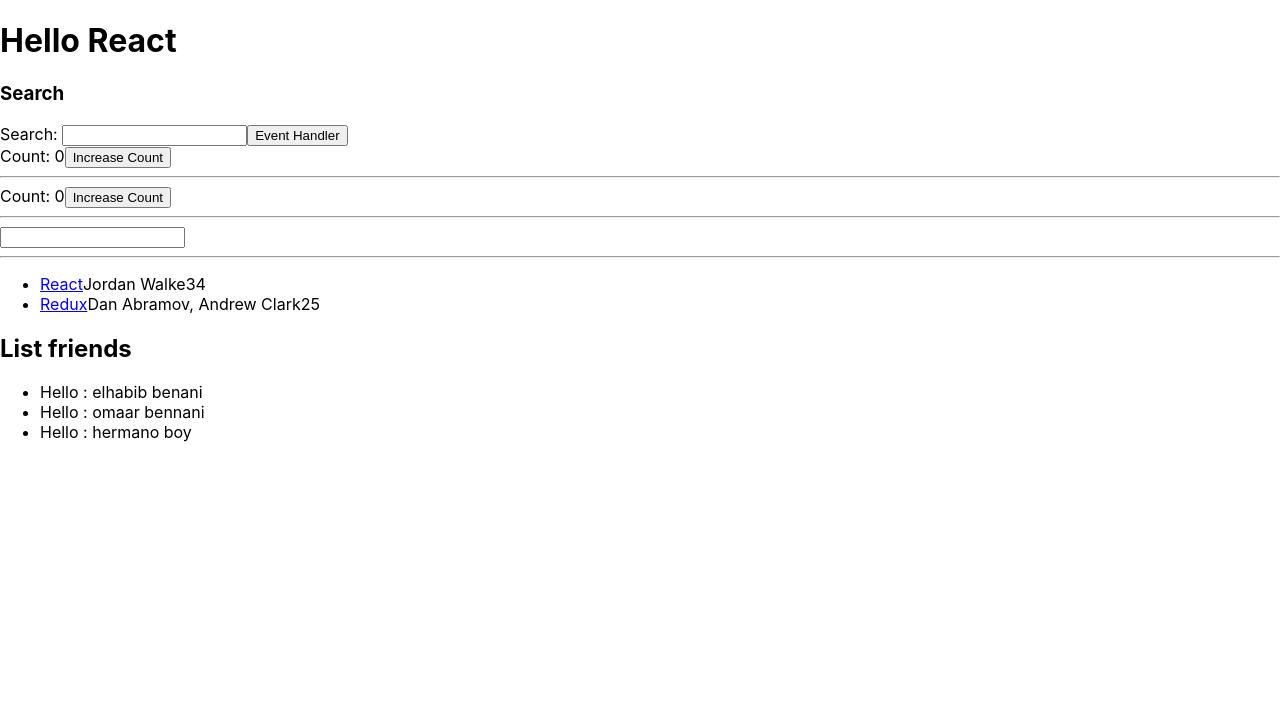
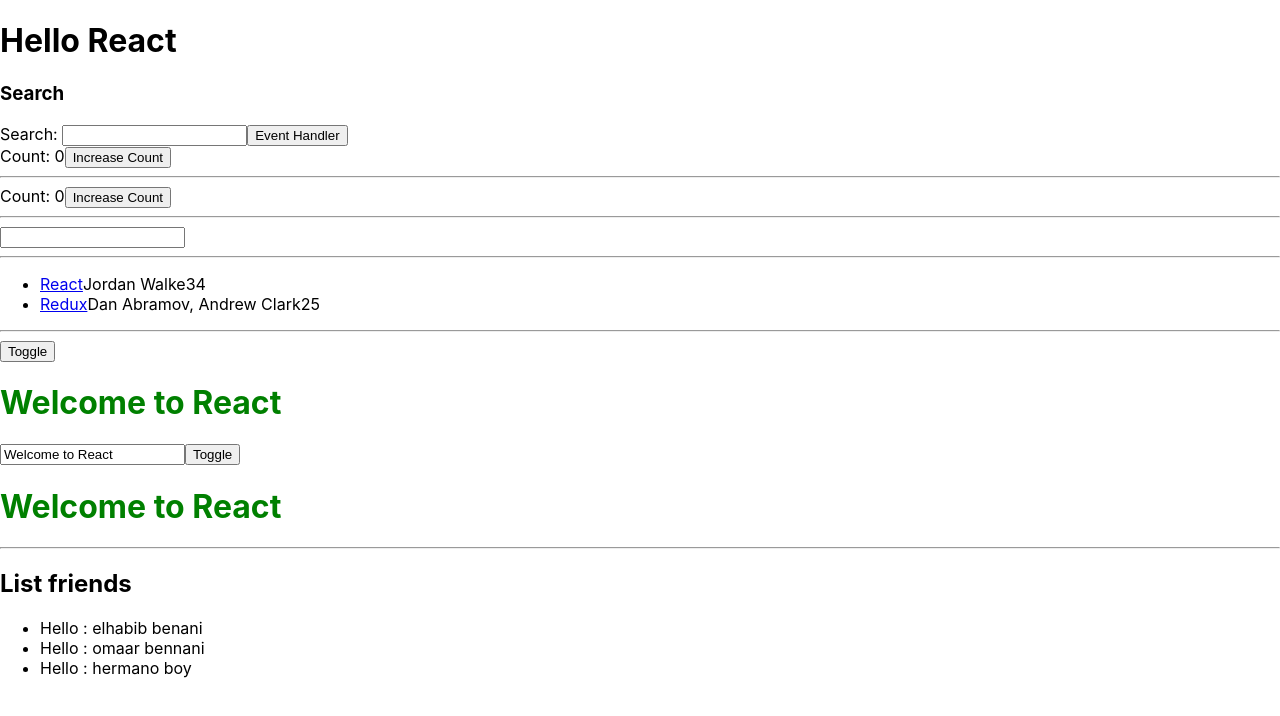
Before and after one commit to elhabibZoro10/Learning, a React (Create React App) app in the folder hacker-stories/: page / in a window 1280 px wide. Shown: the top 716 px of the page. Built offline with nearby package versions, Linux system fonts and the light colour scheme.

Commit message:
React Props vs. State

```diff
--- a/hacker-stories/src/App.js
+++ b/hacker-stories/src/App.js
@@ -1,18 +1,35 @@
-import logo from "./logo.svg";
 import "./App.css";
 import List from "./List";
 import Search from "./Search";
+import Welcome from "./Welcome";
+import React, { useState } from "react";
 
-const title = "React";
 function getTitle(title) {
   return title;
 }
 
+const list = [
+  {
+    title: "React",
+    url: "https://reactjs.org/",
+    author: "Jordan Walke",
+    num_comments: 3,
+    points: 4,
+    objectID: 0,
+  },
+  {
+    title: "Redux",
+    url: "https://redux.js.org/",
+    author: "Dan Abramov, Andrew Clark",
+    num_comments: 2,
+    points: 5,
+    objectID: 1,
+  },
+];
+
 const array = [1, 4, 9, 16];
-
 // Pass a function to map
 const mapped = array.map((x) => x * 2);
-
 console.log(mapped);
 
 const articles = [
@@ -22,14 +39,40 @@
 ];
 
 function App() {
+  //React Props vs. State
+  const greeting = "Welcome to React";
+  const [isShow, setShow] = useState(true);
+  const handleToggle = () => {
+    setShow(!isShow);
+  };
+
+  const [greeting2, setGreeting2] = useState("Welcome to React");
+  const handleChange2 = (e) => {
+    setGreeting2(e.target.value);
+  };
+  const [isShow2, setShow2] = useState(true);
+  const handleToggle2 = () => {
+    setShow2(!isShow2);
+  };
+
   return (
     <div>
       <h1>Hello {getTitle("React")}</h1>
 
       <Search />
       <hr />
-      <List />
+      <List list={list} />
 
+      <hr />
+
+      <button onClick={handleToggle}>Toggle</button>
+      {isShow ? <Welcome text={greeting} /> : null}
+
+      <input type="text" value={greeting2} onChange={handleChange2} />
+      <button onClick={handleToggle2}>Toggle</button>
+      {isShow2 ? <Welcome text={greeting2} /> : null}
+
+      <hr />
       <h2>List friends</h2>
       <ul>
         {articles.map((article) => (
--- /dev/null
+++ b/hacker-stories/src/Item.jsx
@@ -0,0 +1,16 @@
+import React from "react";
+
+const Item = ({ item }) => {
+  return (
+    <li key={item.objectID}>
+      <span>
+        <a href={item.url}>{item.title}</a>
+      </span>
+      <span>{item.author}</span>
+      <span>{item.num_comments}</span>
+      <span>{item.points}</span>
+    </li>
+  );
+};
+
+export default Item;
--- a/hacker-stories/src/List.jsx
+++ b/hacker-stories/src/List.jsx
@@ -1,37 +1,12 @@
 import React from "react";
+import Item from "./Item";
 
-const list = [
-  {
-    title: "React",
-    url: "https://reactjs.org/",
-    author: "Jordan Walke",
-    num_comments: 3,
-    points: 4,
-    objectID: 0,
-  },
-  {
-    title: "Redux",
-    url: "https://redux.js.org/",
-    author: "Dan Abramov, Andrew Clark",
-    num_comments: 2,
-    points: 5,
-    objectID: 1,
-  },
-];
-
-const List = () => {
+const List = ({ list }) => {
   return (
     <div>
       <ul>
         {list.map((item) => (
-          <li key={item.objectID}>
-            <span>
-              <a href={item.url}>{item.title}</a>
-            </span>
-            <span>{item.author}</span>
-            <span>{item.num_comments}</span>
-            <span>{item.points}</span>
-          </li>
+          <Item item={item} />
         ))}
       </ul>
     </div>
--- /dev/null
+++ b/hacker-stories/src/Welcome.jsx
@@ -0,0 +1,11 @@
+import React from "react";
+
+const Welcome = ({ text }) => {
+  return (
+    <div>
+      <h1 style={{ color: "green" }}>{text}</h1>
+    </div>
+  );
+};
+
+export default Welcome;
```
